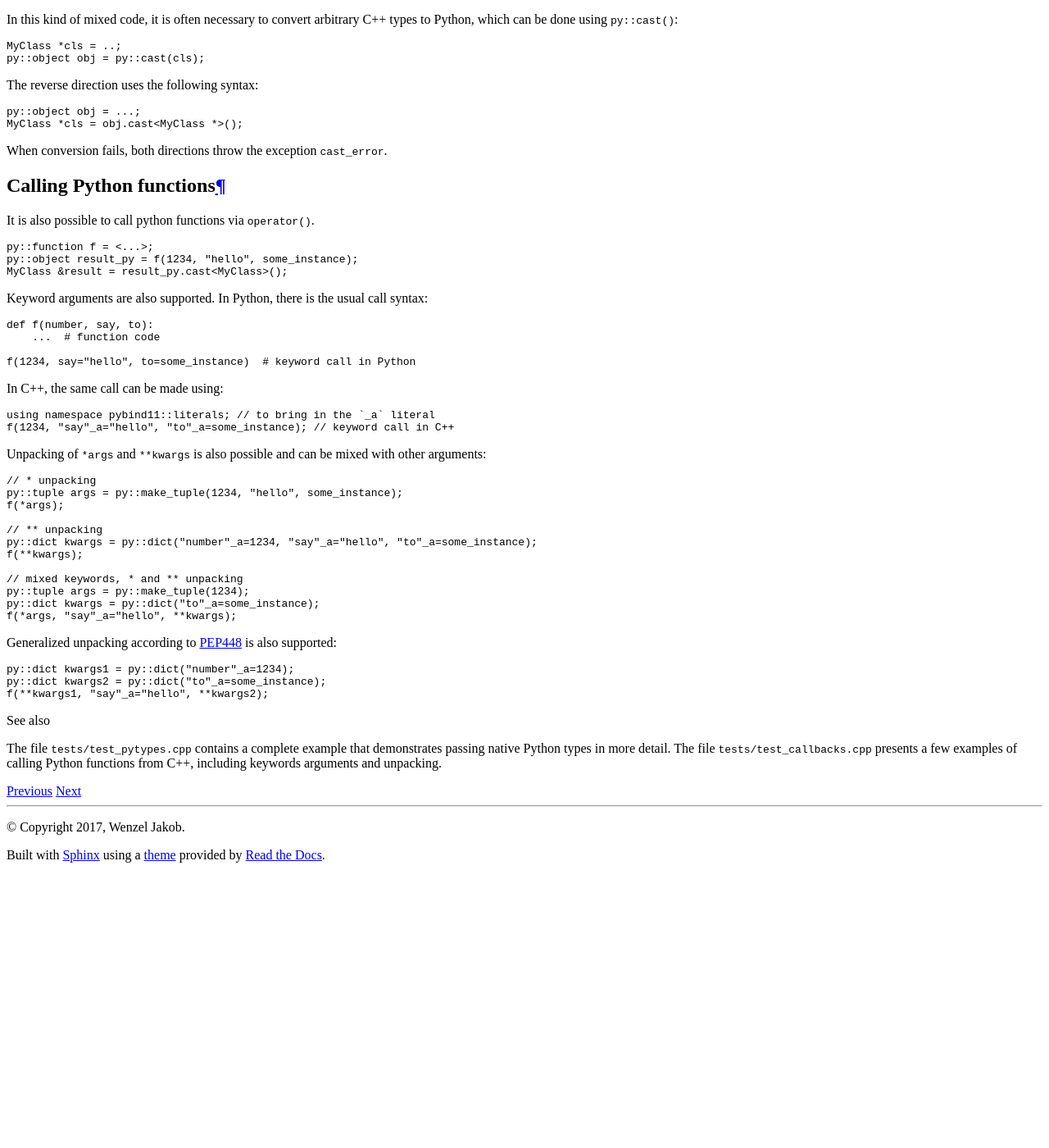
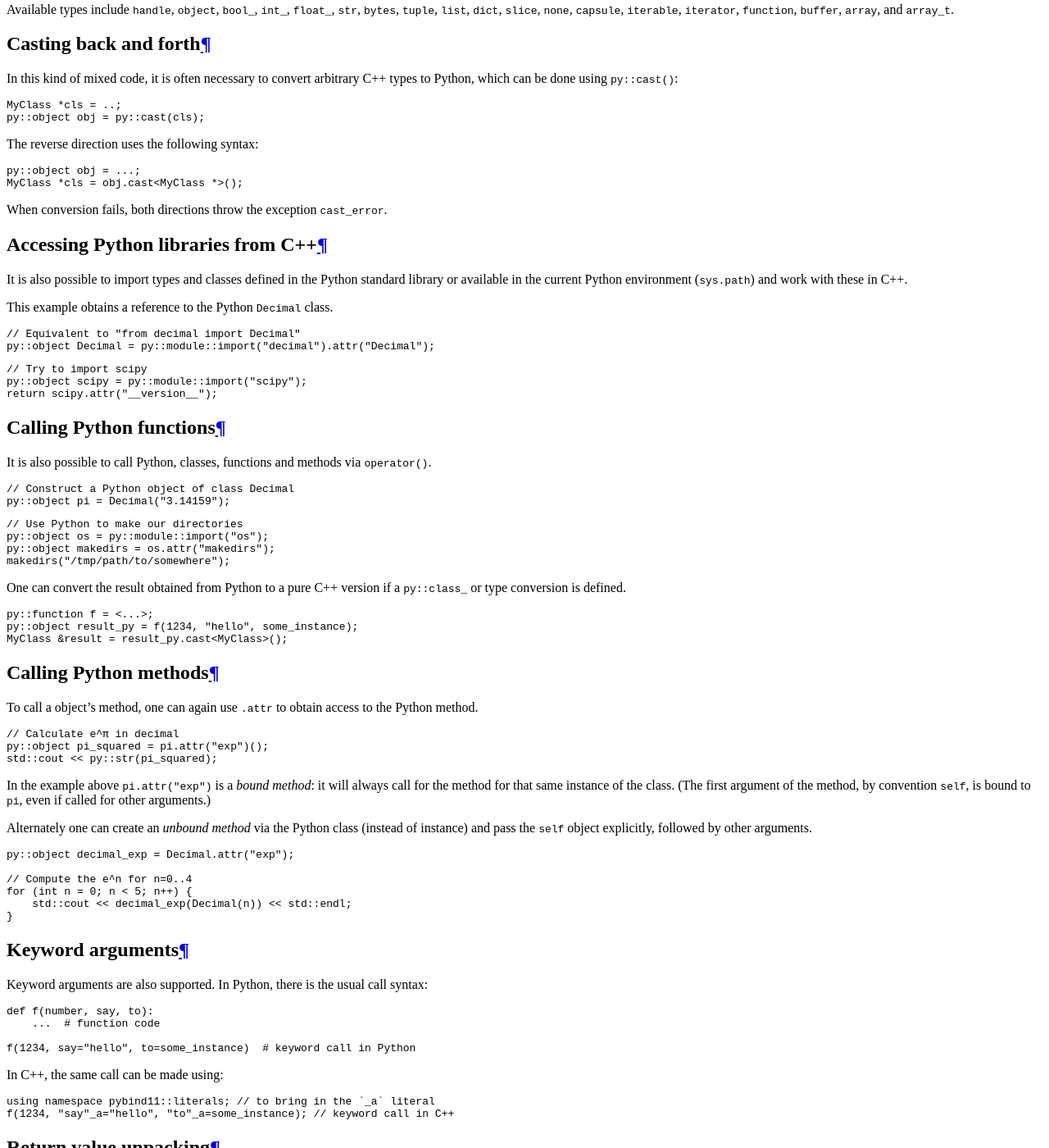
Before and after one commit to pybind/pybind11, a Sphinx documentation site: the page built from docs/advanced/pycpp/object.rst, in a window 1280 px wide and 1400 px high, scrolled down 1014 px. Shown: the whole window at 82% size. Built offline with Sphinx 7.4.7 and the Read the Docs theme 2.0.0, drawn with Linux system fonts in a browser that asks for light colours; before the commit the page ends 2074 px from its top, so only the background shows below that; some of the changed text lies outside the part shown.

Commit message:
docs: Describe importing Python modules and Python methods
Expand documentation to include explicit example of py::module::import where one would expect it.

Describe how to use unbound and bound methods to class Python classes.

```diff
--- a/docs/advanced/pycpp/object.rst
+++ b/docs/advanced/pycpp/object.rst
@@ -33,18 +33,90 @@ The reverse direction uses the following syntax:
 
 When conversion fails, both directions throw the exception :class:`cast_error`.
 
+.. _python_libs:
+
+Accessing Python libraries from C++
+===================================
+
+It is also possible to import types and classes defined in the Python standard
+library or available in the current Python environment (``sys.path``) and work
+with these in C++.
+
+This example obtains a reference to the Python ``Decimal`` class.
+
+.. code-block:: cpp
+
+    // Equivalent to "from decimal import Decimal"
+    py::object Decimal = py::module::import("decimal").attr("Decimal");
+
+.. code-block:: cpp
+
+    // Try to import scipy
+    py::object scipy = py::module::import("scipy");
+    return scipy.attr("__version__");
+
 .. _calling_python_functions:
 
 Calling Python functions
 ========================
 
-It is also possible to call python functions via ``operator()``.
+It is also possible to call Python, classes, functions and methods
+via ``operator()``.
+
+.. code-block:: cpp
+
+    // Construct a Python object of class Decimal
+    py::object pi = Decimal("3.14159");
+
+.. code-block:: cpp
+
+    // Use Python to make our directories
+    py::object os = py::module::import("os");
+    py::object makedirs = os.attr("makedirs");
+    makedirs("/tmp/path/to/somewhere");
+
+One can convert the result obtained from Python to a pure C++ version
+if a ``py::class_`` or type conversion is defined.
 
 .. code-block:: cpp
 
     py::function f = <...>;
     py::object result_py = f(1234, "hello", some_instance);
     MyClass &result = result_py.cast<MyClass>();
+
+.. _calling_python_methods:
+
+Calling Python methods
+========================
+
+To call a object's method, one can again use ``.attr`` to obtain access to the
+Python method.
+
+.. code-block:: cpp
+
+    // Calculate e^π in decimal
+    py::object pi_squared = pi.attr("exp")();
+    std::cout << py::str(pi_squared);
+
+In the example above ``pi.attr("exp")`` is a *bound method*: it will always call
+for the method for that same instance of the class. (The first argument of the
+method, by convention ``self``, is bound to ``pi``, even if called for other
+arguments.)
+
+Alternately one can create an *unbound method* via the Python class (instead of
+instance) and pass the ``self`` object explicitly, followed by other arguments.
+
+.. code-block:: cpp
+
+    py::object decimal_exp = Decimal.attr("exp");
+
+    // Compute the e^n for n=0..4
+    for (int n = 0; n < 5; n++) {
+        std::cout << decimal_exp(Decimal(n)) << std::endl;
+    }
+
+Keyword arguments
+=================
 
 Keyword arguments are also supported. In Python, there is the usual call syntax:
 
@@ -61,6 +133,9 @@ In C++, the same call can be made using:
 
     using namespace pybind11::literals; // to bring in the `_a` literal
     f(1234, "say"_a="hello", "to"_a=some_instance); // keyword call in C++
+
+Return value unpacking
+======================
 
 Unpacking of ``*args`` and ``**kwargs`` is also possible and can be mixed with
 other arguments:
```
